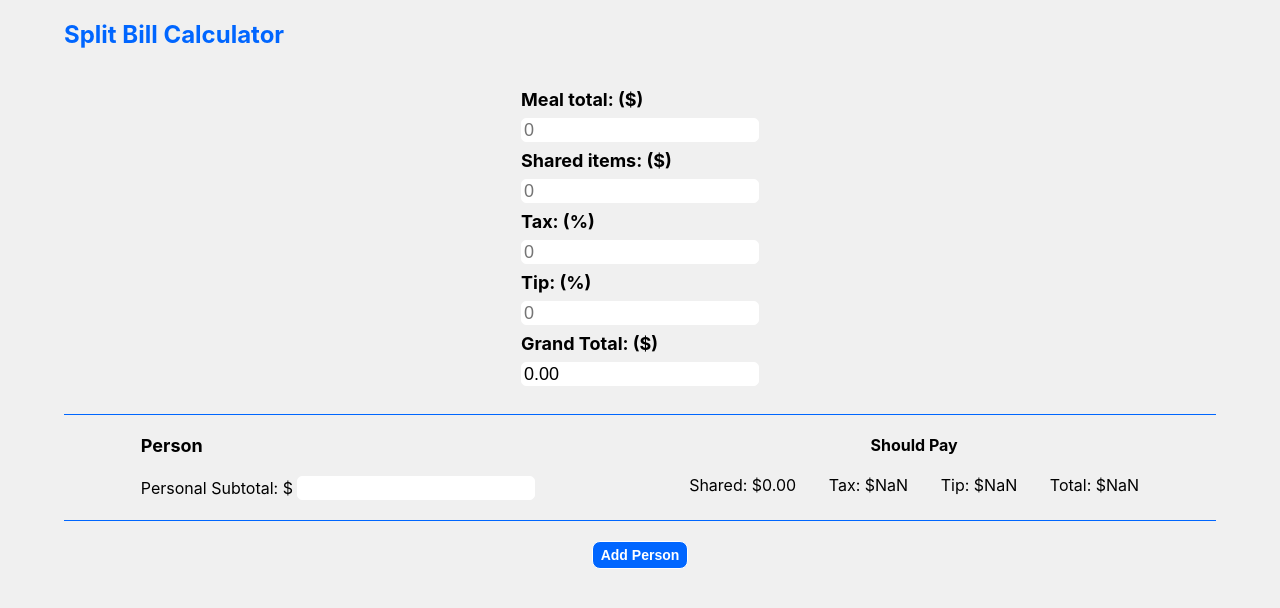
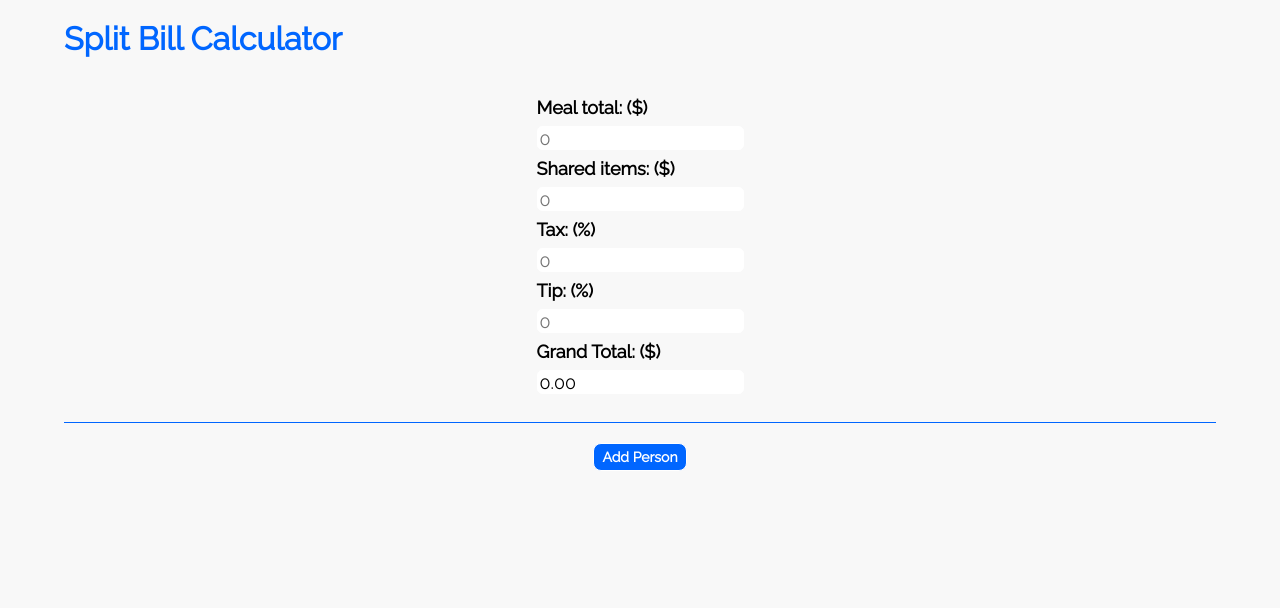
Before and after one commit to jvelis94/tip-calculator, a React (Create React App) app: page / in a window 1280 px wide. Shown: the top 608 px of the page. Built offline with nearby package versions, Linux system fonts and the light colour scheme.

Commit message:
minor fixes to styling

```diff
--- a/public/index.html
+++ b/public/index.html
@@ -10,6 +10,7 @@
       user's mobile device or desktop. See https://developers.google.com/web/fundamentals/web-app-manifest/
     -->
     <link rel="manifest" href="%PUBLIC_URL%/manifest.json" />
+    <link href="https://fonts.googleapis.com/css?family=Raleway&display=swap" rel="stylesheet">
     <!--
       Notice the use of %PUBLIC_URL% in the tags above.
       It will be replaced with the URL of the `public` folder during the build.
--- a/src/index.css
+++ b/src/index.css
@@ -1,8 +1,5 @@
 body {
   margin: 0;
-  font-family: -apple-system, BlinkMacSystemFont, "Segoe UI", "Roboto", "Oxygen",
-    "Ubuntu", "Cantarell", "Fira Sans", "Droid Sans", "Helvetica Neue",
-    sans-serif;
   -webkit-font-smoothing: antialiased;
   -moz-osx-font-smoothing: grayscale;
 }
@@ -13,11 +10,12 @@ code {
 }
 
 * {
-  background-color: #F0F0F0;
+  background-color: #F8F8F8;
+  font-family: 'Raleway', sans-serif;
 }
 
 header {
-  font-size: 24px;
+  font-size: 32px;
   font-weight: bold;
   width: 90%;
   margin: 20px auto 40px auto;
--- a/src/index.js
+++ b/src/index.js
@@ -37,11 +37,15 @@ class Details extends React.Component {
                 shared_items: 0,
                 tax: 0,
                 tip: 0,
-                grand_total: 0,
                 persons: [],
                 counter: 1,
             };
             this.handleClick = this.handleClick.bind(this)
+            this.handleMealChange = this.handleMealChange.bind(this)
+            this.handleSharedItemsChange = this.handleSharedItemsChange.bind(this)
+            this.handleTaxChange = this.handleTaxChange.bind(this)
+            this.handleTipChange = this.handleTipChange.bind(this)
+
     }
 
     handleMealChange = event => {
@@ -69,18 +73,18 @@ class Details extends React.Component {
     };
 
     handleClick = () => {
-        let clickedPlus = this.state.persons.concat(this.renderPerson())
         let counter = this.state.counter + 1
+        let addPerson = this.state.persons.concat(this.renderPerson())
         this.setState({
-            persons: clickedPlus,
+            persons: addPerson,
             counter: counter,
         });
-
     }
 
     renderPerson = () => {
         return (
             <Person
+                number = {this.state.counter}
                 person_tax = {this.state.tax}
                 person_tip = {this.state.tip}
                 shared_items = {this.state.shared_items}
@@ -116,7 +120,6 @@ class Details extends React.Component {
                         <input name='total' value={grand_total.toFixed(2)} readOnly></input><br></br>
                     </form>
                 </div>
-                {this.renderPerson()}
                 <PersonList persons={this.state.persons} />
                 {this.renderAddPerson()}
             </div>
@@ -128,35 +131,37 @@ class Person extends React.Component {
     constructor(props) {
         super(props);
         this.state = {
-            person_meal_total: [],
-            person_total: 0,
+            person_tax: props.person_tax,
+            person_tip: props.person_tip,
+            person_meal_subtotal: 0,
+            shared_items: props.shared_items,
         }
     }
 
-    handlePersonTotal = event => {
+    handlePersonSubtotal = event => {
         this.setState({
-            person_meal_total: event.target.value
+            person_meal_subtotal: event.target.value
         });
     };
 
     render() {
-        let person_total = parseFloat(this.state.person_meal_total) + parseFloat(this.props.shared_items) +     ((parseFloat(this.state.person_meal_total)) * (parseFloat(this.props.person_tax)/100)) + ((parseFloat(this.state.person_meal_total)) * (parseFloat(this.props.person_tip)/100));
-
+        let person_total = parseFloat(this.state.person_meal_subtotal) + parseFloat(this.props.shared_items) + ((parseFloat(this.state.person_meal_subtotal)) * (parseFloat(this.state.person_tax)/100)) + ((parseFloat(this.state.person_meal_subtotal)) * (parseFloat(this.state.person_tip)/100));
+        let shared_items = this.state.shared_items / this.props.counter;
         return (
             <div className='person'>
                 <div className='total-details'>
-                    <h3>Person</h3>
+                    <h3>Person {this.props.number} </h3>
                     <form>
                         <label htmlFor='person-meal'>Personal Subtotal: $ </label>
-                        <input name='person-meal' value={this.state.person_meal_total} onChange={this.handlePersonTotal}></input>
+                        <input name='person-meal' value={this.state.person_meal_subtotal} onChange={this.handlePersonSubtotal}></input>
                     </form>
                 </div>
                 <div className='breakdown'>
                     <h3>Should Pay</h3>
                     <div className='person-details'>
-                        <p>Shared: ${(parseFloat(this.props.shared_items)/this.props.counter).toFixed(2)}</p>
-                        <p>Tax: ${((parseFloat(this.props.person_tax)/100) * parseFloat(this.state.person_meal_total)).toFixed(2)}</p>
-                        <p>Tip: ${((parseFloat(this.props.person_tip)/100) * parseFloat(this.state.person_meal_total)).toFixed(2)}</p>
+                        <p>Shared: ${(parseFloat(shared_items)).toFixed(2)}</p>
+                        <p>Tax: ${((parseFloat(this.state.person_tax)/100) * parseFloat(this.state.person_meal_subtotal)).toFixed(2)}</p>
+                        <p>Tip: ${((parseFloat(this.state.person_tip)/100) * parseFloat(this.state.person_meal_subtotal)).toFixed(2)}</p>
                         <p>Total: ${person_total.toFixed(2)}</p>
                     </div>
                 </div>
@@ -164,6 +169,9 @@ class Person extends React.Component {
         )
     }
 }
+
+
+
 
 class Calculator extends React.Component {
     render() {
```
